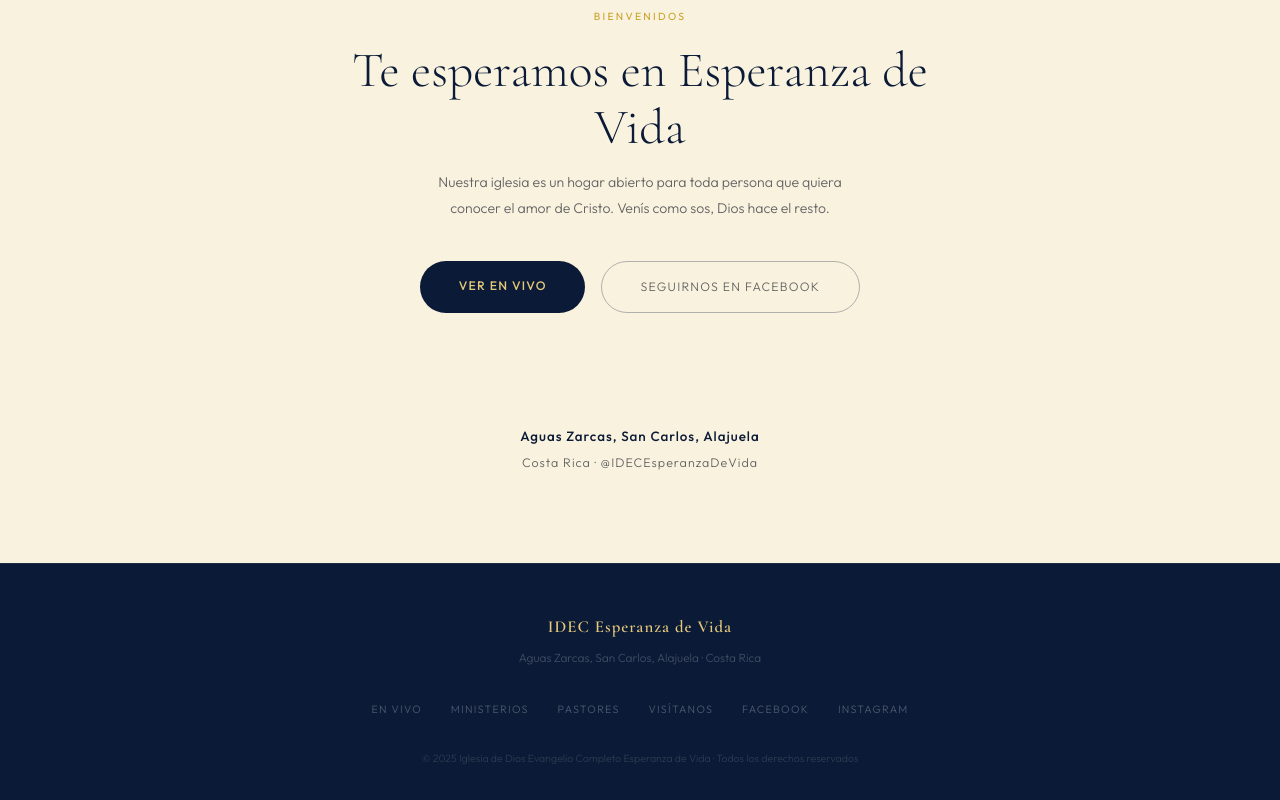
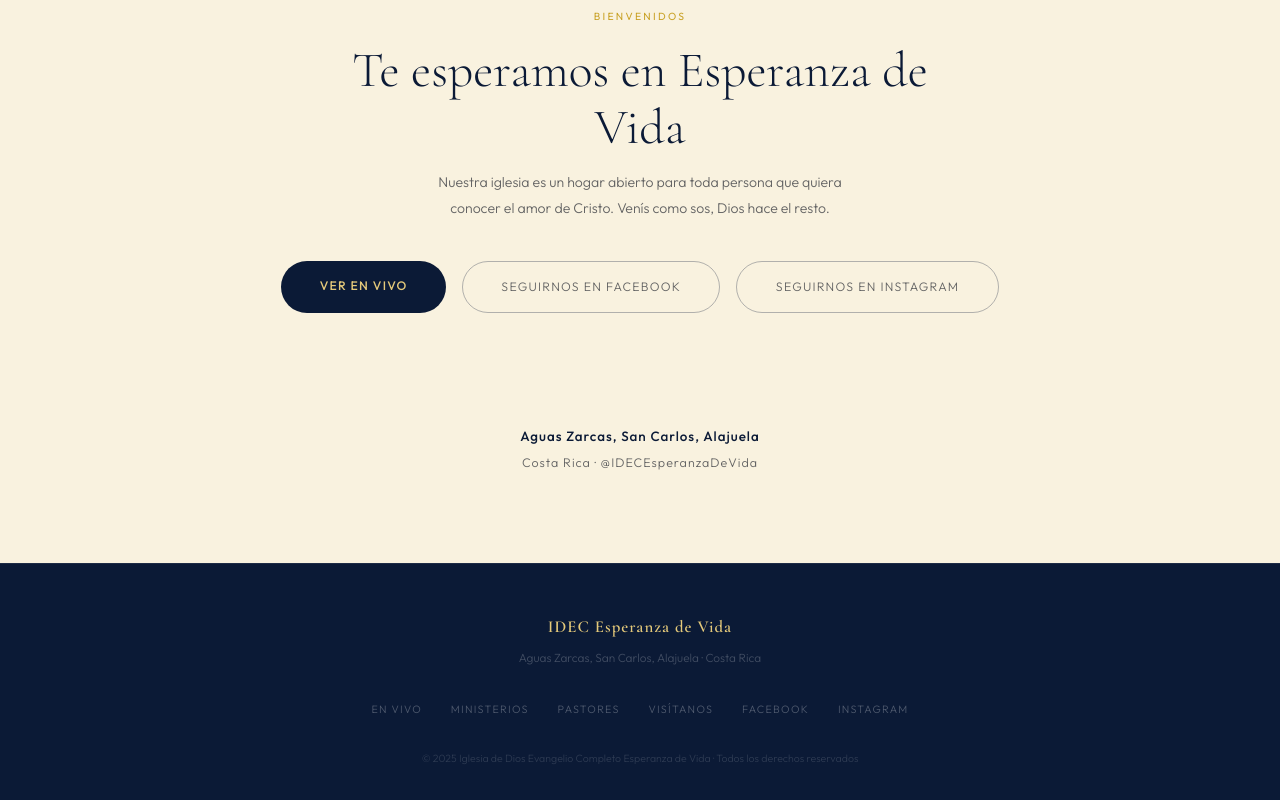
Before and after one commit to reivancr/IDEC-Esperanza-De-Vida-San-Carlos, a plain HTML site: page index.html in a window 1280 px wide. Shown: the part 4822-5622 px from the top of the page. Drawn offline with nearby package versions, Linux system fonts and the light colour scheme.

Commit message:
Add files via upload

```diff
--- a/index.html
+++ b/index.html
@@ -1566,6 +1566,8 @@
         <a class="btn-gold" href="#envivo">Ver en vivo</a>
         <a class="btn-ghost" style="border-color:rgba(11,26,54,0.3);color:var(--muted)"
           href="https://www.facebook.com/IDECEsperanzaDeVida/" target="_blank">Seguirnos en Facebook</a>
+        <a class="btn-ghost" style="border-color:rgba(11,26,54,0.3);color:var(--muted)"
+          href="https://www.instagram.com/esperanzadevida.cr/" target="_blank">Seguirnos en Instagram</a>
       </div>
       <p class="visit-data">
         <strong>Aguas Zarcas, San Carlos, Alajuela</strong>
```
